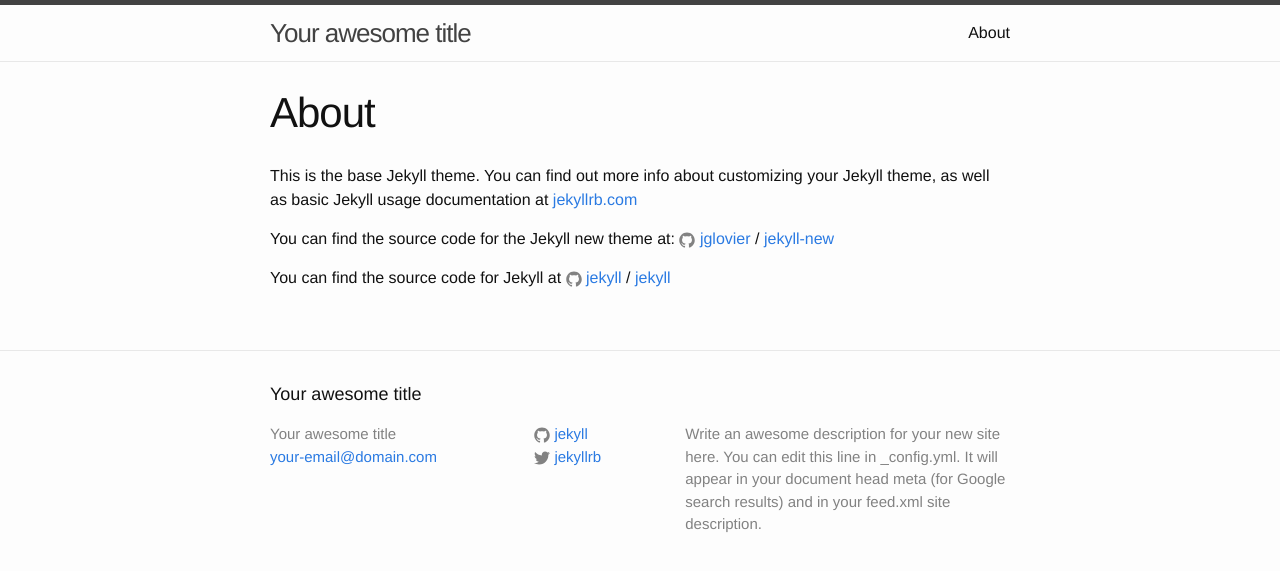
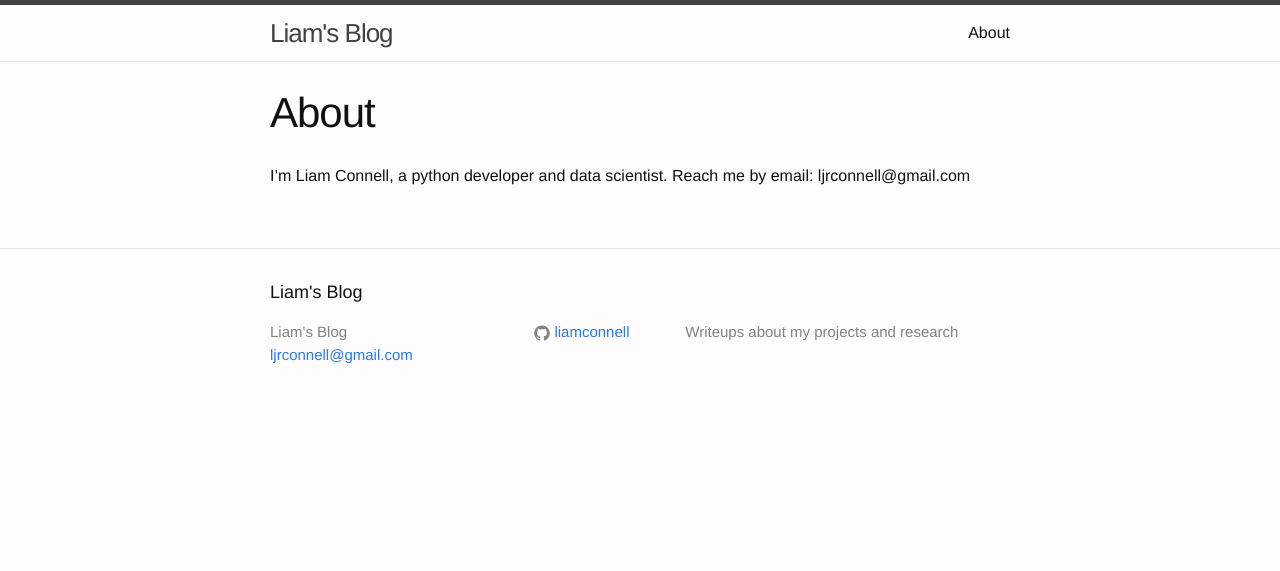
Before and after one commit to LiamConnell/liamconnell.github.io, a Jekyll site: the page built from about.md, in a window 1280 px wide. Shown: the top 571 px of the page. Built offline with Jekyll 4.4.1, drawn with Linux system fonts in a browser that asks for light colours.

Commit message:
update config and about

```diff
--- a/_config.yml
+++ b/_config.yml
@@ -6,16 +6,14 @@
 # 'jekyll serve'. If you change this file, please restart the server process.
 
 # Site settings
-title: Your awesome title
-email: your-email@domain.com
+title: Liam's Blog
+email: ljrconnell@gmail.com
 description: > # this means to ignore newlines until "baseurl:"
-  Write an awesome description for your new site here. You can edit this
-  line in _config.yml. It will appear in your document head meta (for
-  Google search results) and in your feed.xml site description.
+  Writeups about my projects and research
 baseurl: "" # the subpath of your site, e.g. /blog
 url: "http://yourdomain.com" # the base hostname & protocol for your site
-twitter_username: jekyllrb
-github_username:  jekyll
+twitter_username:
+github_username:  liamconnell
 
 # Build settings
 markdown: kramdown
--- a/about.md
+++ b/about.md
@@ -4,12 +4,4 @@
 permalink: /about/
 ---
 
-This is the base Jekyll theme. You can find out more info about customizing your Jekyll theme, as well as basic Jekyll usage documentation at [jekyllrb.com](http://jekyllrb.com/)
-
-You can find the source code for the Jekyll new theme at:
-{% include icon-github.html username="jglovier" %} /
-[jekyll-new](https://github.com/jglovier/jekyll-new)
-
-You can find the source code for Jekyll at
-{% include icon-github.html username="jekyll" %} /
-[jekyll](https://github.com/jekyll/jekyll)
+I'm Liam Connell, a python developer and data scientist. Reach me by email: ljrconnell@gmail.com
```
